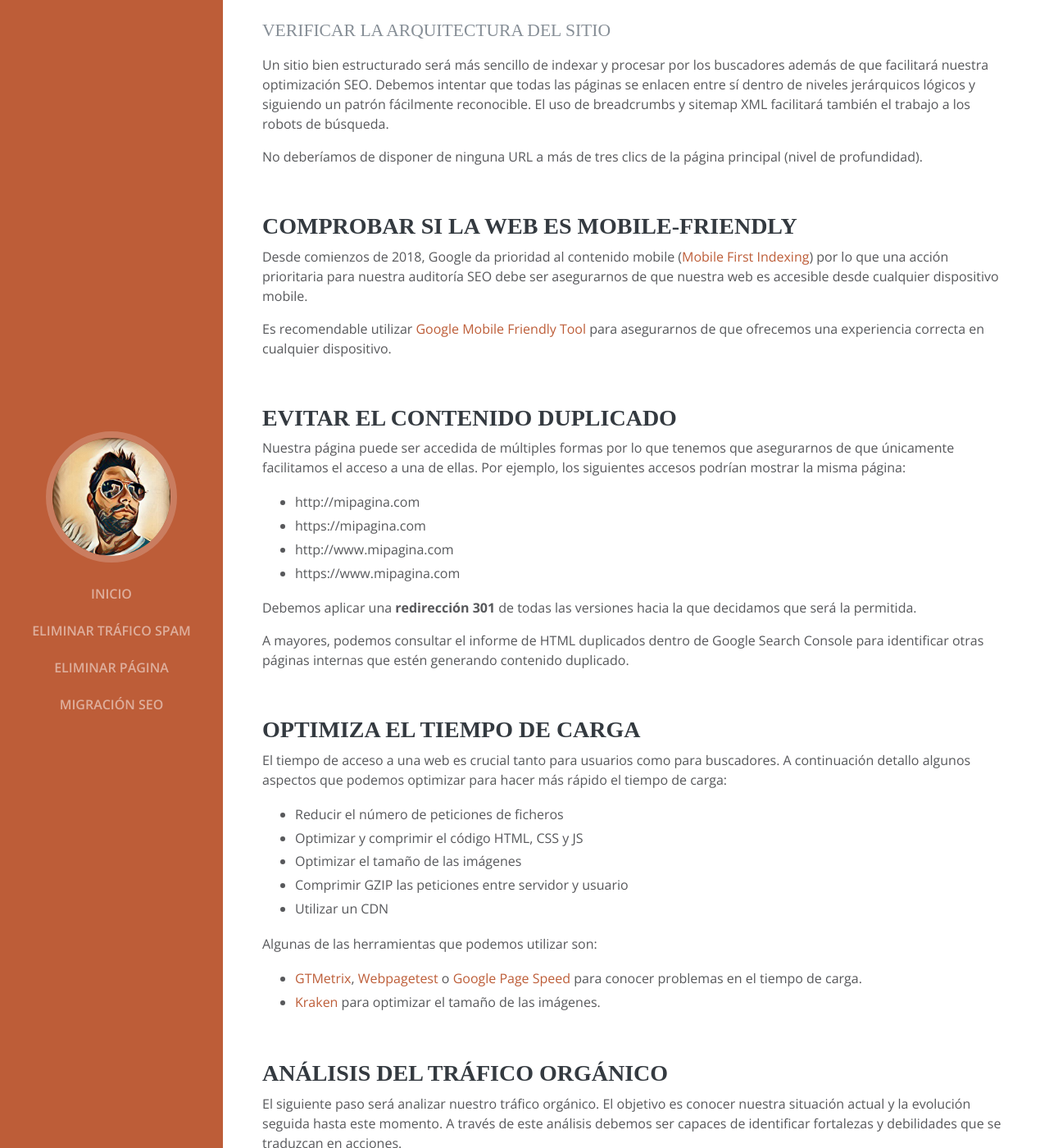
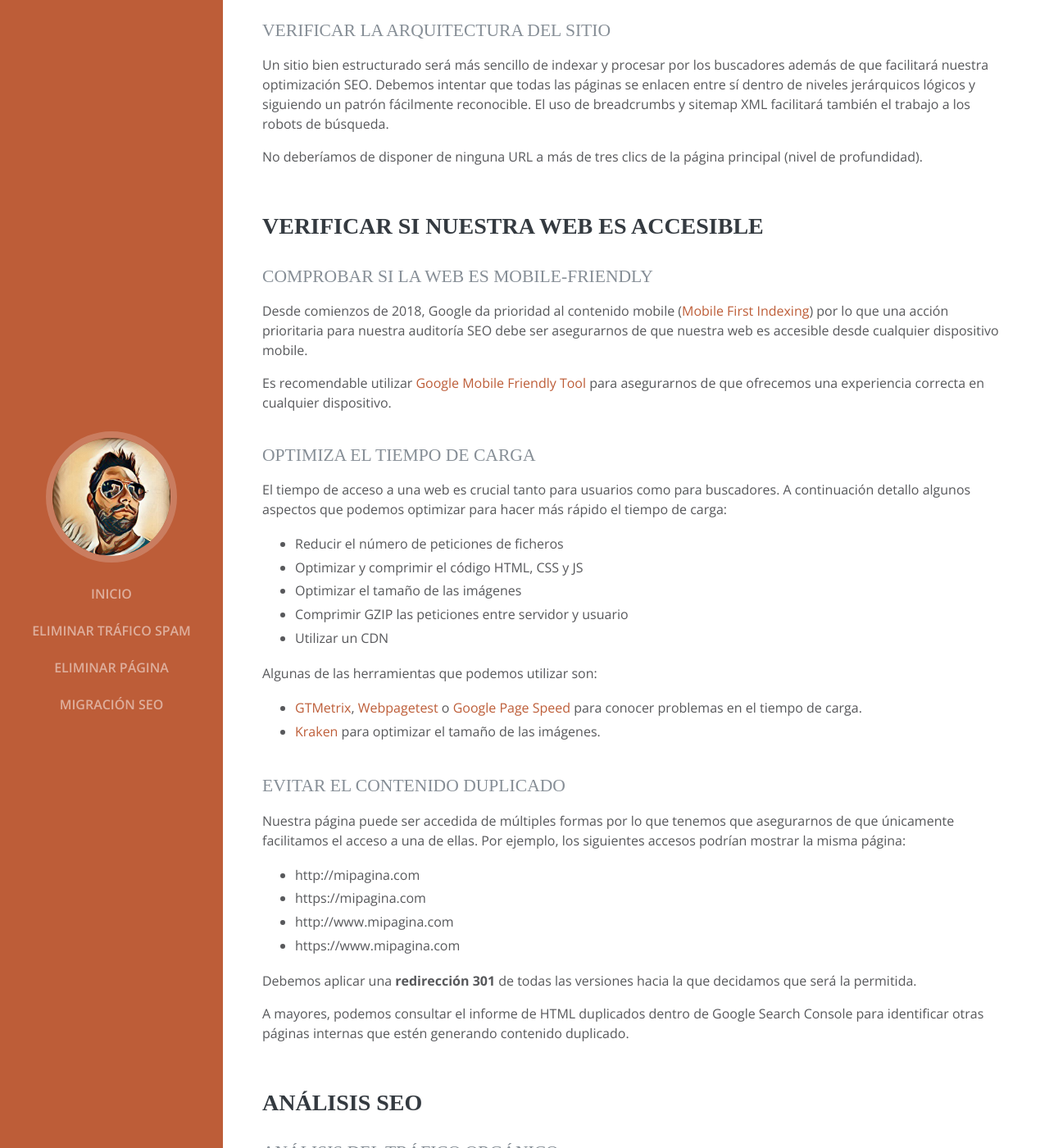
Before and after one commit to Emirodgar/w-chuleta-seo, a Jekyll site: the page built from auditoria-seo.md, in a window 1280 px wide and 1400 px high, scrolled down 1032 px. Shown: the whole window at 82% size. Built offline with Jekyll 4.4.1, drawn with Linux system fonts in a browser that asks for light colours; some web fonts are replaced; our own code applies the rules of GitHub Pages for plain Markdown files; some of the changed lines change nothing that is shown; some of the changed text lies outside the part shown.

Commit message:
Update auditoria-seo.md

```diff
--- a/auditoria-seo.md
+++ b/auditoria-seo.md
@@ -38,26 +38,15 @@
 
 No deberíamos de disponer de ninguna URL a más de tres clics de la página principal (nivel de profundidad).
 
-## Comprobar si la web es Mobile-Friendly
+## Verificar si nuestra web es accesible
+
+### Comprobar si la web es Mobile-Friendly
 
 Desde comienzos de 2018, Google da prioridad al contenido mobile ([Mobile First Indexing](https://webmasters.googleblog.com/2018/03/rolling-out-mobile-first-indexing.html)) por lo que una acción prioritaria para nuestra auditoría SEO debe ser asegurarnos de que nuestra web es accesible desde cualquier dispositivo mobile.
 
 Es recomendable utilizar [Google Mobile Friendly Tool](https://search.google.com/test/mobile-friendly) para asegurarnos de que ofrecemos una experiencia correcta en cualquier dispositivo.
 
-## Evitar el contenido duplicado
-
-Nuestra página puede ser accedida de múltiples formas por lo que tenemos que asegurarnos de que únicamente facilitamos el acceso a una de ellas. Por ejemplo, los siguientes accesos podrían mostrar la misma página:
-
- - http://mipagina.com
- - https://mipagina.com
- - http://www.mipagina.com
- - https://www.mipagina.com
-
-Debemos aplicar una **redirección 301** de todas las versiones hacia la que decidamos que será la permitida.
-
-A mayores, podemos consultar el informe de HTML duplicados dentro de Google Search Console para identificar otras páginas internas que estén generando contenido duplicado.
-
-## Optimiza el tiempo de carga
+### Optimiza el tiempo de carga
 
 El tiempo de acceso a una web es crucial tanto para usuarios como para buscadores. A continuación detallo algunos aspectos que podemos optimizar para hacer más rápido el tiempo de carga:
 
@@ -72,7 +61,22 @@
  - [GTMetrix](https://gtmetrix.com/), [Webpagetest](https://www.webpagetest.org/) o [Google Page Speed](https://developers.google.com/speed/pagespeed/insights/) para conocer problemas en el tiempo de carga.
  - [Kraken](https://kraken.io/) para optimizar el tamaño de las imágenes.
 
-## Análisis del tráfico orgánico
+### Evitar el contenido duplicado
+
+Nuestra página puede ser accedida de múltiples formas por lo que tenemos que asegurarnos de que únicamente facilitamos el acceso a una de ellas. Por ejemplo, los siguientes accesos podrían mostrar la misma página:
+
+ - http://mipagina.com
+ - https://mipagina.com
+ - http://www.mipagina.com
+ - https://www.mipagina.com
+
+Debemos aplicar una **redirección 301** de todas las versiones hacia la que decidamos que será la permitida.
+
+A mayores, podemos consultar el informe de HTML duplicados dentro de Google Search Console para identificar otras páginas internas que estén generando contenido duplicado.
+
+## Análisis SEO
+
+### Análisis del tráfico orgánico
 
 El siguiente paso será analizar nuestro tráfico orgánico. El objetivo es conocer nuestra situación actual y la evolución seguida hasta este momento. A través de este análisis debemos ser capaces de identificar fortalezas y debilidades que se traduzcan en acciones.
 
@@ -81,24 +85,26 @@
  - Opciones de mejora para captar más tráfico
  - Conversión del tráfico orgánico
 
-## Monitorizar posicionamiento web
+### Monitorizar posicionamiento web
 
 El siguiente paso será conocer por qué términos estamos posicionando y cruzar dicha información con el análisis del punto anterior. Así podremos saber qué camino de mejora tenemos por delante y las páginas y términos que debemos trabajar.
 
-## Análisis del perfil de enlazado
+### Análisis del perfil de enlazado
 
 Disponer de **enlaces de calidad** es realmente importante para conseguir un buen posicionamiento SEO. Debemos conseguir que nos enlacen páginas de la misma temática, diferentes dominios y con enlaces dentro de contenido. Es importante retirar cualquier **enlace tóxico** que nos pueda acarrera una penalización. Para revisar el perfil de enlazado podemos utilizar alguna de las siguientes herramientas:
 
  - [Ahrefs](https://ahrefs.com/)
  - [Majestic SEO](https://majestic.com/)
 
-## Análisis de competidores
+### Análisis de competidores
 
 Es importante determinar quiénes son nuestros principales **competidores orgánicos** y en qué posición se encuentran los **competidores reales**. Analizar su visibilidad SEO y términos por los que posicionan nos darán una clara imagen de dónde se encuentran respecto a nosotros y cómo de fácil o difícil serán nuestros objetivos.
 
 También podemos conocer qué optimizaciones SEO tienen, desde qué dominiosdel sector  han conseguido enlaces y otra información que podríamos replicar en nuestra página.
 
-## Optimizar el contenido
+## Contenido y usbilidad
+
+### Optimizar el contenido
 
 Ya no se trata de cantidad, sino de calidad. Debemos asegurarnos de que el contenido es de valor para los usuarios y está bien presentado. Doy algunos ejemplos:
 
@@ -107,6 +113,6 @@
  - Uso de material multimedia como imágenes o vídeos
  - Uso de enlaces complementarios
 
- ## Atrapa al usuario
+### Atrapa al usuario
 
 Es extramadamente importante que el tráfico SEO que recibamos en nuestra página encuentre lo que estaba buscando. Métricas como tiempo en el sitio o porcentaje de rebote nos dará información de interés sobre si somos capaces de atrapar al usuario en nuestro sitio o si por el contrario vuelve a Google para visitar a un competidor orgánico.
```
